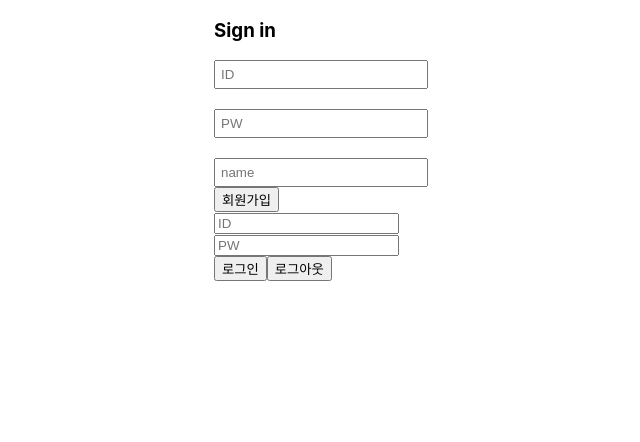
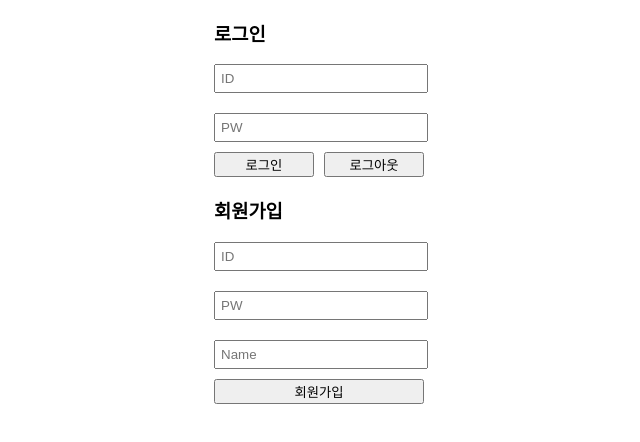
Before and after one commit to tjrgh21/DB_Study_front, a React (Create React App) app: page /Login in a window 1280 px wide. Shown: the top 442 px of the page, without its empty margins (319-959 px from the left). Built offline with nearby package versions, Linux system fonts and the light colour scheme.

Commit message:
style: Fix button style

```diff
--- a/public/index.html
+++ b/public/index.html
@@ -24,7 +24,7 @@
       work correctly both with client-side routing and a non-root public URL.
       Learn how to configure a non-root public URL by running `npm run build`.
     -->
-    <title>동서문고(제목수정필요)</title>
+    <title>동서문고</title>
   </head>
   <body>
     <noscript>You need to enable JavaScript to run this app.</noscript>
--- a/src/components/Login.jsx
+++ b/src/components/Login.jsx
@@ -54,8 +54,30 @@ function Login() {
 
     return (
         <div className="Login">
-        <h3>Sign in</h3>
-        <div className="inputContainer">
+            <h3>로그인</h3>
+            <div className="LoginContainer">
+                <input
+                    type="text"
+                    placeholder="ID"
+                    onChange={onChangeLogin}
+                    name="id"
+                    value={userLogin.id}
+                />
+                <br />
+                <input
+                    type="password"
+                    placeholder="PW"
+                    onChange={onChangeLogin}
+                    name="pw"
+                    value={userLogin.pw}
+                />
+            </div>
+            <div className="LogBtns">
+            <button className="LogBtn" onClick={onClickLogin}>로그인</button>
+            <button className="LogBtn" onClick={onClickLogout}>로그아웃</button>
+            </div>
+            <h3>회원가입</h3>
+            <div className="SignupContainer">
                 <input
                     type="text"
                     placeholder="ID"
@@ -74,32 +96,13 @@ return (
                 <br />
                 <input
                     type="text"
-                placeholder="name"
+                    placeholder="Name"
                     onChange={onChangeSignup}
                     name="name"
                     value={userSignup.name}
                 />
             </div>
-        <button onClick={onClickSignup}>회원가입</button>
-        <div>
-            <input
-                type="text"
-                placeholder="ID"
-                onChange={onChangeLogin}
-                name="id"
-                value={userLogin.id}
-            />
-            <br />
-            <input
-                type="password"
-                placeholder="PW"
-                onChange={onChangeLogin}
-                name="pw"
-                value={userLogin.pw}
-            />
-        </div>
-        <button onClick={onClickLogin}>로그인</button>
-        <button onClick={onClickLogout}>로그아웃</button>
+            <button className="SignupBtn" onClick={onClickSignup}>회원가입</button>
         </div>
     )
 };
--- a/src/styles/Login.css
+++ b/src/styles/Login.css
@@ -2,12 +2,30 @@
     max-width: 1200px;
 }
 
-.inputContainer {
+.LoginContainer, .SignupContainer {
     display: flex;
     flex-direction: column;
 }
 
-.inputContainer > input {
+.LoginContainer > input, .SignupContainer > input {
     width: 200px;
     padding: 5px;
 }
+
+.LogBtns {
+    display: flex;
+    justify-content: space-around;
+    align-items: center;
+    width: 210px;
+    margin-top: 10px;
+    gap: 10px;
+}
+
+.LogBtn {
+    width: 100px;
+}
+
+.SignupBtn {
+    width: 210px;
+    margin-top: 10px;
+}
```
Lines whose indentation alone changed are shown as unchanged.
